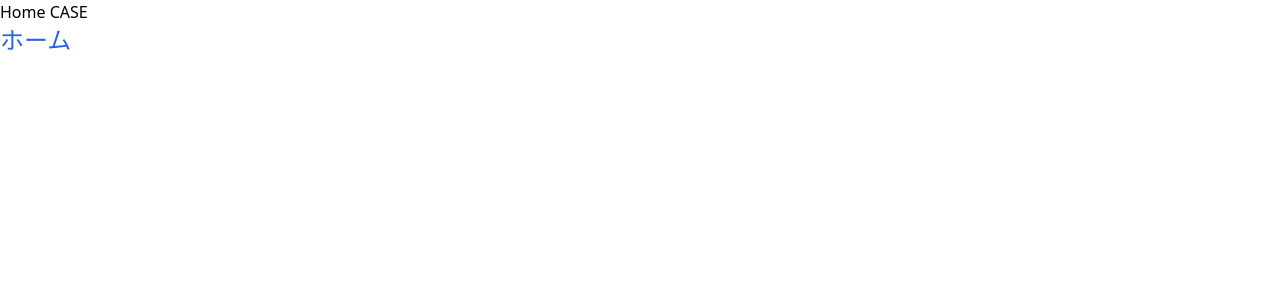
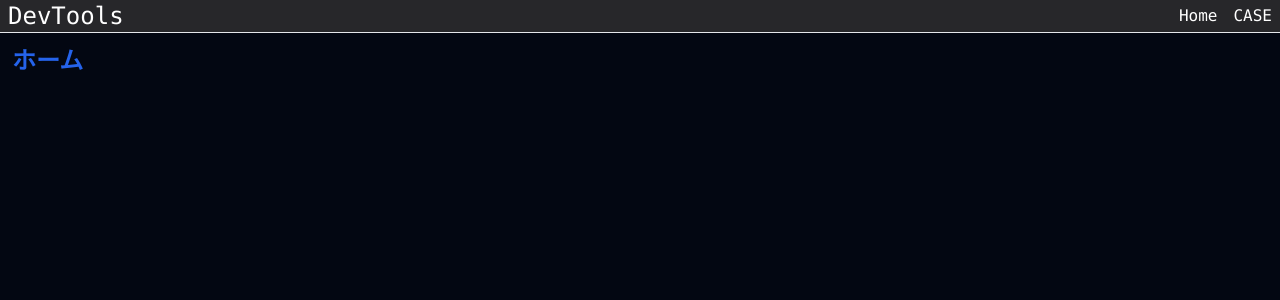
Before and after one commit to syu-y/dev-tools, a Svelte app: page / in a window 1280 px wide. Shown: the top 300 px of the page. Built offline with nearby package versions, Linux system fonts and the light colour scheme.

Commit message:
レイアウト・スタイル調整

```diff
--- a/src/Layout.svelte
+++ b/src/Layout.svelte
@@ -1,7 +1,17 @@
 <script lang="ts">
   import Header from './components/Header.svelte'
+  import Main from './components/Main.svelte'
 </script>
 
-<Header/>
 
-<slot/>
+<div class='font-mono flex flex-col h-screen text-white'>
+  <div class='sticky top-0 z-50 bg-zinc-800'>
+    <Header/>
+  </div>
+
+  <div class='bg-gray-950 font-semibold flex-grow p-3'>
+    <Main>
+      <slot/>
+    </Main>
+  </div>
+</div>
--- a/src/components/Header.svelte
+++ b/src/components/Header.svelte
@@ -1,8 +1,18 @@
 <header>
-	<nav>
-		<a href="/">Home</a>
-		<a href="/case">CASE</a>
+	<nav class='flex border-b justify-between items-center w-full px-2'>
+		<span>
+			<div class='text-2xl font-logo'>
+				<a href='/'>DevTools</a>
+			</div>
+		</span>
+
+		<div class='flex justify-center items-center gap-4'>
+			<span>
+				<a href="/">Home</a>
+			</span>
+			<span>
+				<a href="/case">CASE</a>
+			</span>
+		</div>
 	</nav>
 </header>
-
-<slot/>
--- /dev/null
+++ b/src/components/Main.svelte
@@ -0,0 +1,3 @@
+<main class='relative'>
+  <slot/>
+</main>
```
